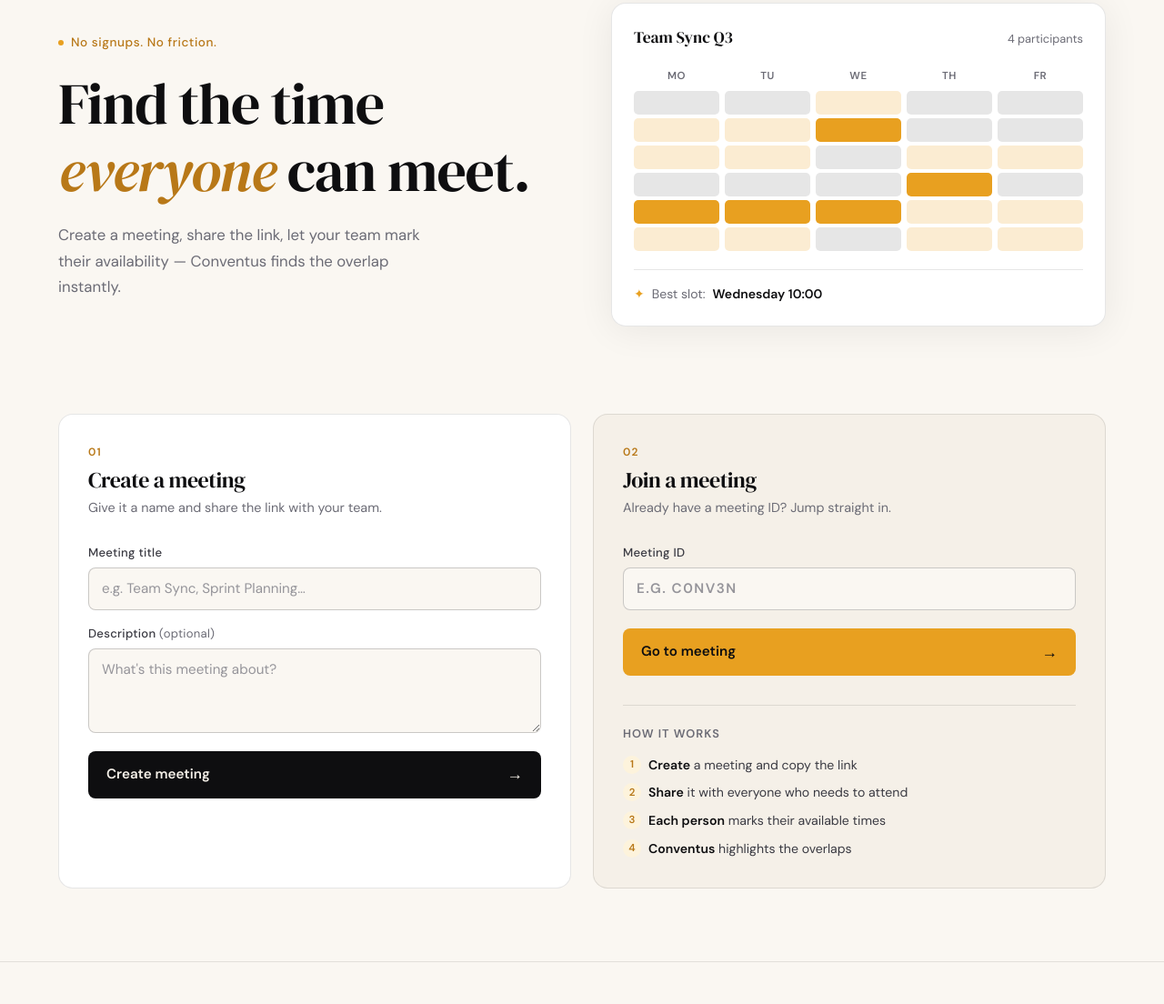
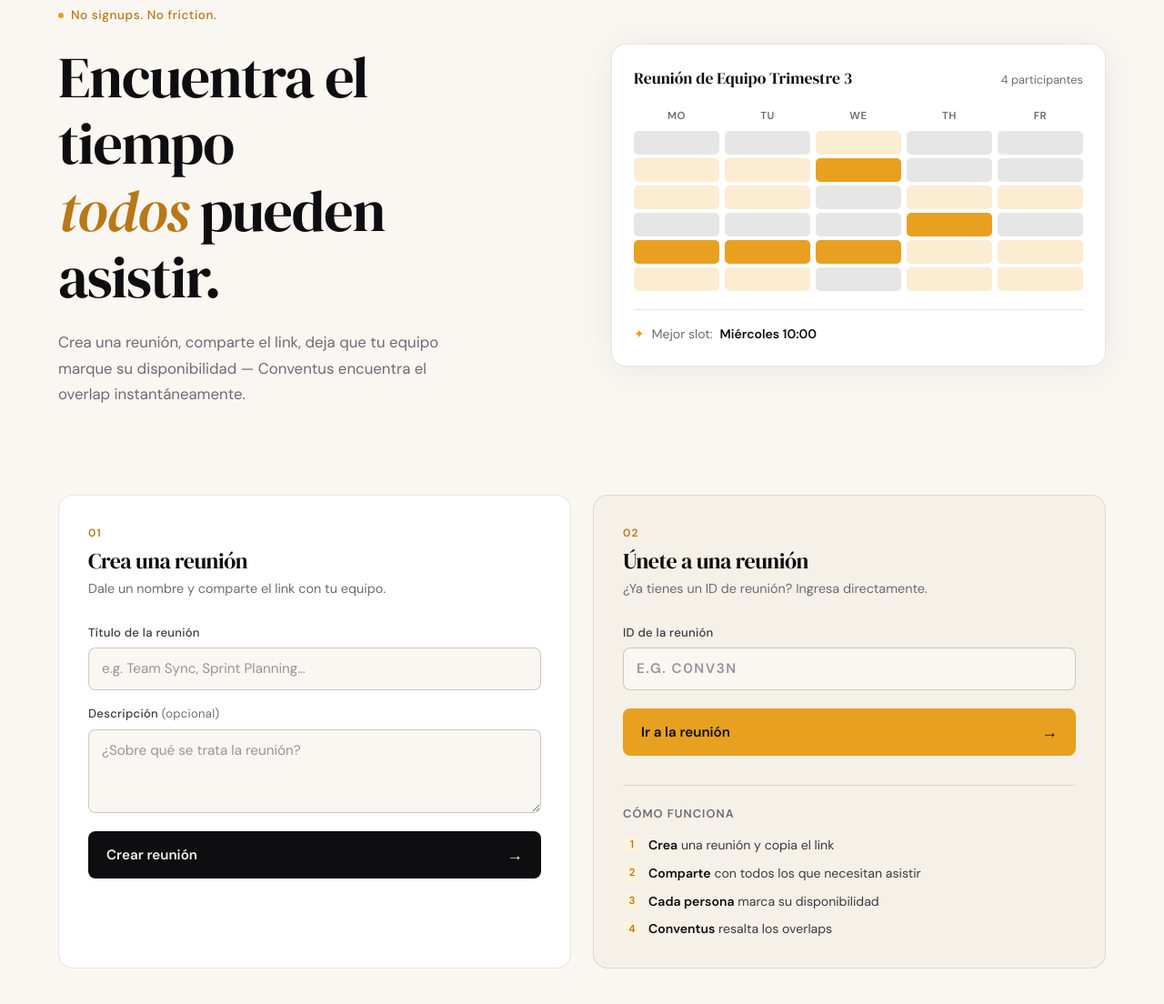
Before and after one commit to Aminadi2296/conventus, an Astro site in the folder web/: page / in a window 1280 px wide. Shown: the part 148-1252 px from the top of the page at 91% size. Built offline with nearby package versions, Linux system fonts and the light colour scheme; Astro itself is replaced by a stand-in of ours; no server answers.

Commit message:
Translate index.astro content to Spanish for improved localization and user accessibility.

```diff
--- a/web/src/pages/index.astro
+++ b/web/src/pages/index.astro
@@ -39,7 +39,7 @@ if (Astro.request.method === 'POST') {
 }
 ---
 
-<Base title="Schedule a Meeting">
+<Base title="Agenda una reunión">
   <Navbar />
 
   <main>
@@ -51,11 +51,11 @@ if (Astro.request.method === 'POST') {
           No signups. No friction.
         </div>
         <h1 class="hero-title" style="animation-delay: 80ms">
-          Find the time<br /><em>everyone</em> can meet.
+          Encuentra el tiempo<br /><em>todos</em> pueden asistir.
         </h1>
         <p class="hero-sub" style="animation-delay: 160ms">
-          Create a meeting, share the link, let your team mark their
-          availability — Conventus finds the overlap instantly.
+          Crea una reunión, comparte el link, deja que tu equipo marque su
+          disponibilidad — Conventus encuentra el overlap instantáneamente.
         </p>
       </div>
 
@@ -63,8 +63,8 @@ if (Astro.request.method === 'POST') {
         <!-- Decorative availability grid -->
         <div class="preview-card">
           <div class="preview-header">
-            <span class="preview-title">Team Sync Q3</span>
-            <span class="preview-count">4 participants</span>
+            <span class="preview-title">Reunión de Equipo Trimestre 3</span>
+            <span class="preview-count">4 participantes</span>
           </div>
           <div class="preview-grid">
             {
@@ -86,7 +86,7 @@ if (Astro.request.method === 'POST') {
           </div>
           <div class="preview-match">
             <span class="match-icon">✦</span>
-            Best slot: <strong>Wednesday 10:00</strong>
+            Mejor slot: <strong>Miércoles 10:00</strong>
           </div>
         </div>
       </div>
@@ -98,14 +98,14 @@ if (Astro.request.method === 'POST') {
         <div class="form-card" style="animation-delay: 100ms">
           <div class="form-header">
             <span class="form-number">01</span>
-            <h2>Create a meeting</h2>
-            <p>Give it a name and share the link with your team.</p>
+            <h2>Crea una reunión</h2>
+            <p>Dale un nombre y comparte el link con tu equipo.</p>
           </div>
 
           <form method="POST" class="form">
             <input type="hidden" name="action" value="create" />
             <div class="field">
-              <label for="title">Meeting title</label>
+              <label for="title">Título de la reunión</label>
               <input
                 type="text"
                 id="title"
@@ -117,16 +117,16 @@ if (Astro.request.method === 'POST') {
             </div>
             <div class="field">
               <label for="description"
-                >Description <span class="optional">(optional)</span></label
+                >Descripción <span class="optional">(opcional)</span></label
               >
               <textarea
                 id="description"
                 name="description"
                 rows="3"
-                placeholder="What's this meeting about?"></textarea>
+                placeholder="¿Sobre qué se trata la reunión?"></textarea>
             </div>
             <button type="submit" class="btn-primary">
-              Create meeting
+              Crear reunión
               <span class="btn-arrow">→</span>
             </button>
           </form>
@@ -139,14 +139,14 @@ if (Astro.request.method === 'POST') {
         >
           <div class="form-header">
             <span class="form-number">02</span>
-            <h2>Join a meeting</h2>
-            <p>Already have a meeting ID? Jump straight in.</p>
+            <h2>Únete a una reunión</h2>
+            <p>¿Ya tienes un ID de reunión? Ingresa directamente.</p>
           </div>
 
           <form method="POST" class="form">
             <input type="hidden" name="action" value="find" />
             <div class="field">
-              <label for="meetingId">Meeting ID</label>
+              <label for="meetingId">ID de la reunión</label>
               <input
                 type="text"
                 id="meetingId"
@@ -158,20 +158,20 @@ if (Astro.request.method === 'POST') {
               />
             </div>
             <button type="submit" class="btn-secondary">
-              Go to meeting
+              Ir a la reunión
               <span class="btn-arrow">→</span>
             </button>
           </form>
 
           <div class="how-it-works">
-            <h3>How it works</h3>
+            <h3>Cómo funciona</h3>
             <ol>
-              <li><strong>Create</strong> a meeting and copy the link</li>
+              <li><strong>Crea</strong> una reunión y copia el link</li>
               <li>
-                <strong>Share</strong> it with everyone who needs to attend
+                <strong>Comparte</strong> con todos los que necesitan asistir
               </li>
-              <li><strong>Each person</strong> marks their available times</li>
-              <li><strong>Conventus</strong> highlights the overlaps</li>
+              <li><strong>Cada persona</strong> marca su disponibilidad</li>
+              <li><strong>Conventus</strong> resalta los overlaps</li>
             </ol>
           </div>
         </div>
```
